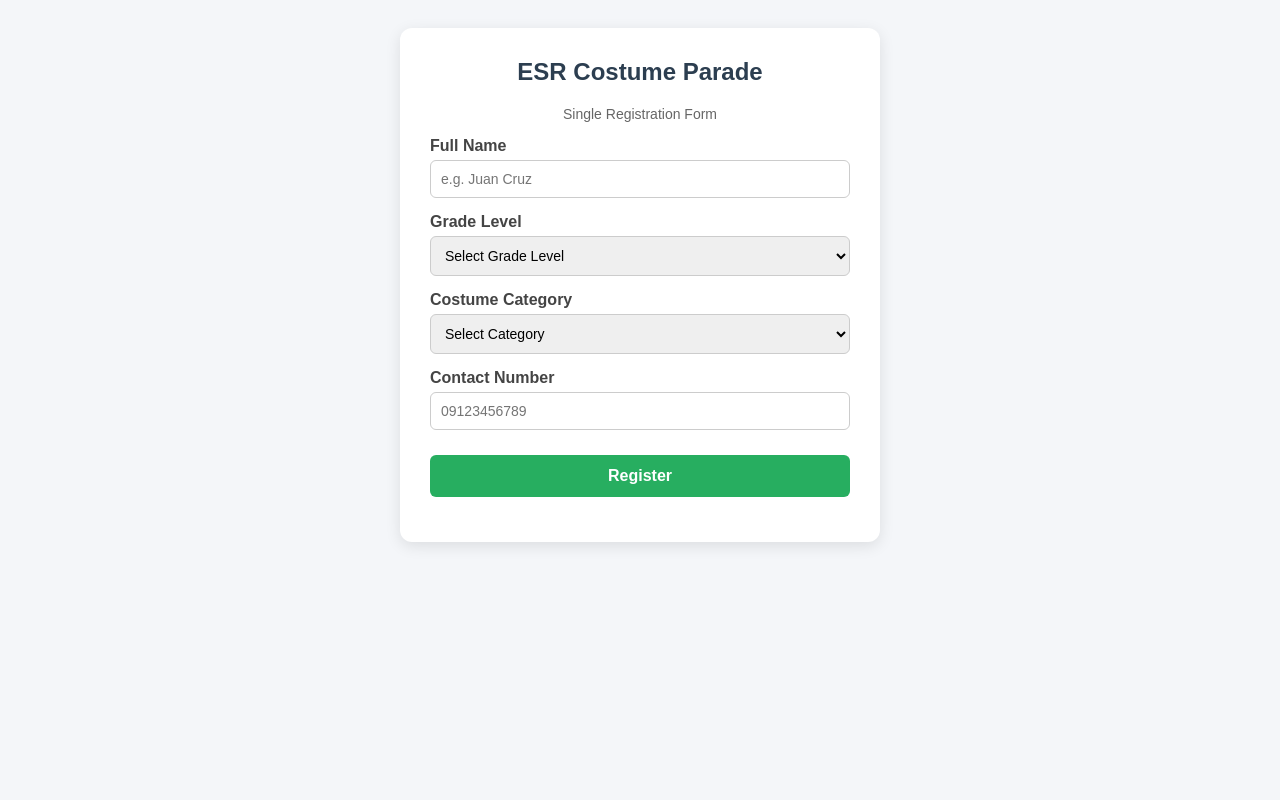
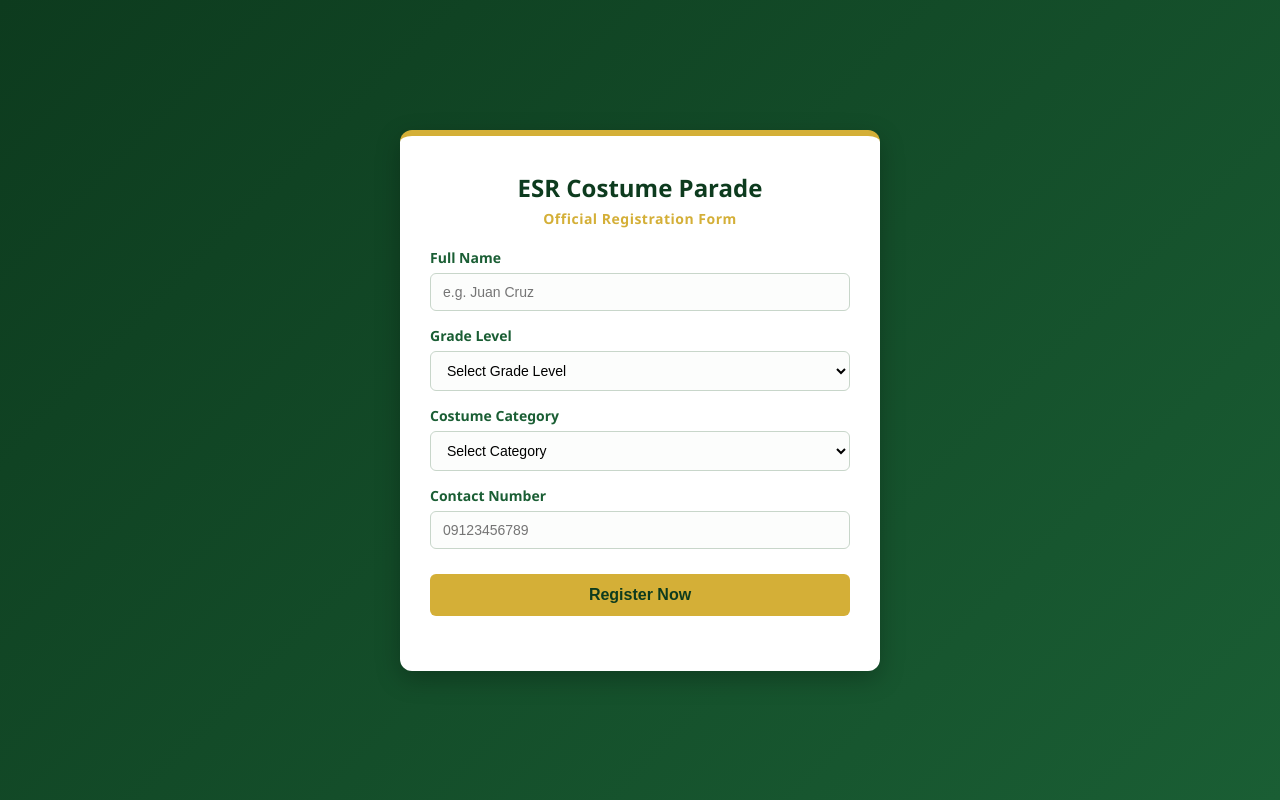
Before and after one commit to sirjclargado-jpg/esr-costume-parade, a plain HTML site: page index.html in a window 1280 px wide. Drawn offline with Linux system fonts and the light colour scheme.

Commit message:
Update index.html

```diff
--- a/index.html
+++ b/index.html
@@ -7,53 +7,98 @@
   <style>
     * { box-sizing: border-box; }
     body {
-      font-family: Arial, sans-serif;
-      background-color: #f4f6f9;
+      font-family: 'Segoe UI', Tahoma, Geneva, Verdana, sans-serif;
+      /* Forest Green to Deep Emerald Gradient */
+      background: linear-gradient(135deg, #0d3b1e 0%, #1a5e34 100%);
       display: flex;
       justify-content: center;
+      align-items: center;
+      min-height: 100vh;
+      margin: 0;
       padding: 20px;
     }
     .card {
-      background: white;
-      padding: 30px;
+      background: #ffffff;
+      padding: 35px 30px;
       border-radius: 12px;
-      box-shadow: 0 4px 15px rgba(0,0,0,0.1);
+      /* Gold Top Border & Soft Shadow */
+      border-top: 6px solid #d4af37;
+      box-shadow: 0 8px 24px rgba(0, 0, 0, 0.25);
       width: 100%;
       max-width: 480px;
     }
-    h2 { color: #2c3e50; text-align: center; margin-top: 0; }
-    label { font-weight: bold; margin-top: 15px; display: block; color: #444; }
+    h2 {
+      color: #0d3b1e;
+      text-align: center;
+      margin-top: 0;
+      margin-bottom: 5px;
+      font-size: 24px;
+    }
+    .subtitle {
+      text-align: center;
+      color: #d4af37;
+      font-weight: bold;
+      font-size: 14px;
+      margin-bottom: 20px;
+      letter-spacing: 0.5px;
+    }
+    label {
+      font-weight: 600;
+      margin-top: 15px;
+      display: block;
+      color: #1a5e34;
+      font-size: 14px;
+    }
     input, select {
       width: 100%;
-      padding: 10px;
-      margin-top: 5px;
-      border: 1px solid #ccc;
+      padding: 10px 12px;
+      margin-top: 6px;
+      border: 1px solid #c8d6ca;
       border-radius: 6px;
       font-size: 14px;
+      background-color: #fcfdfc;
+      transition: border-color 0.2s;
+    }
+    input:focus, select:focus {
+      outline: none;
+      border-color: #d4af37;
+      box-shadow: 0 0 0 3px rgba(212, 175, 55, 0.2);
     }
     button {
       width: 100%;
       padding: 12px;
       margin-top: 25px;
-      background-color: #27ae60;
-      color: white;
+      /* Gold Button Background */
+      background-color: #d4af37;
+      color: #0d3b1e;
       border: none;
       border-radius: 6px;
       font-size: 16px;
       cursor: pointer;
       font-weight: bold;
+      transition: background-color 0.2s, transform 0.1s;
     }
-    button:hover { background-color: #219150; }
-    #statusMessage { margin-top: 15px; text-align: center; font-weight: bold; }
-    .success { color: green; }
-    .error { color: red; }
+    button:hover {
+      background-color: #c29d2b;
+    }
+    button:active {
+      transform: scale(0.99);
+    }
+    #statusMessage {
+      margin-top: 20px;
+      text-align: center;
+      font-weight: bold;
+      font-size: 14px;
+    }
+    .success { color: #1a5e34; }
+    .error { color: #b71c1c; }
   </style>
 </head>
 <body>
 
   <div class="card">
     <h2>ESR Costume Parade</h2>
-    <p style="text-align: center; color: #666; font-size: 14px;">Single Registration Form</p>
+    <div class="subtitle">Official Registration Form</div>
 
     <form id="registrationForm">
       <label for="fullName">Full Name</label>
@@ -81,7 +126,7 @@
       <label for="contactNumber">Contact Number</label>
       <input type="tel" id="contactNumber" required pattern="[0-9]{11}" placeholder="09123456789">
 
-      <button type="submit" id="submitBtn">Register</button>
+      <button type="submit" id="submitBtn">Register Now</button>
     </form>
 
     <div id="statusMessage"></div>
@@ -129,14 +174,14 @@
           statusMessage.className = "error";
           statusMessage.innerText = data.message;
           submitBtn.disabled = false;
-          submitBtn.innerText = "Register";
+          submitBtn.innerText = "Register Now";
         }
       })
       .catch(error => {
         statusMessage.className = "error";
         statusMessage.innerText = "Something went wrong. Please try again.";
         submitBtn.disabled = false;
-        submitBtn.innerText = "Register";
+        submitBtn.innerText = "Register Now";
       });
     });
   </script>
```
